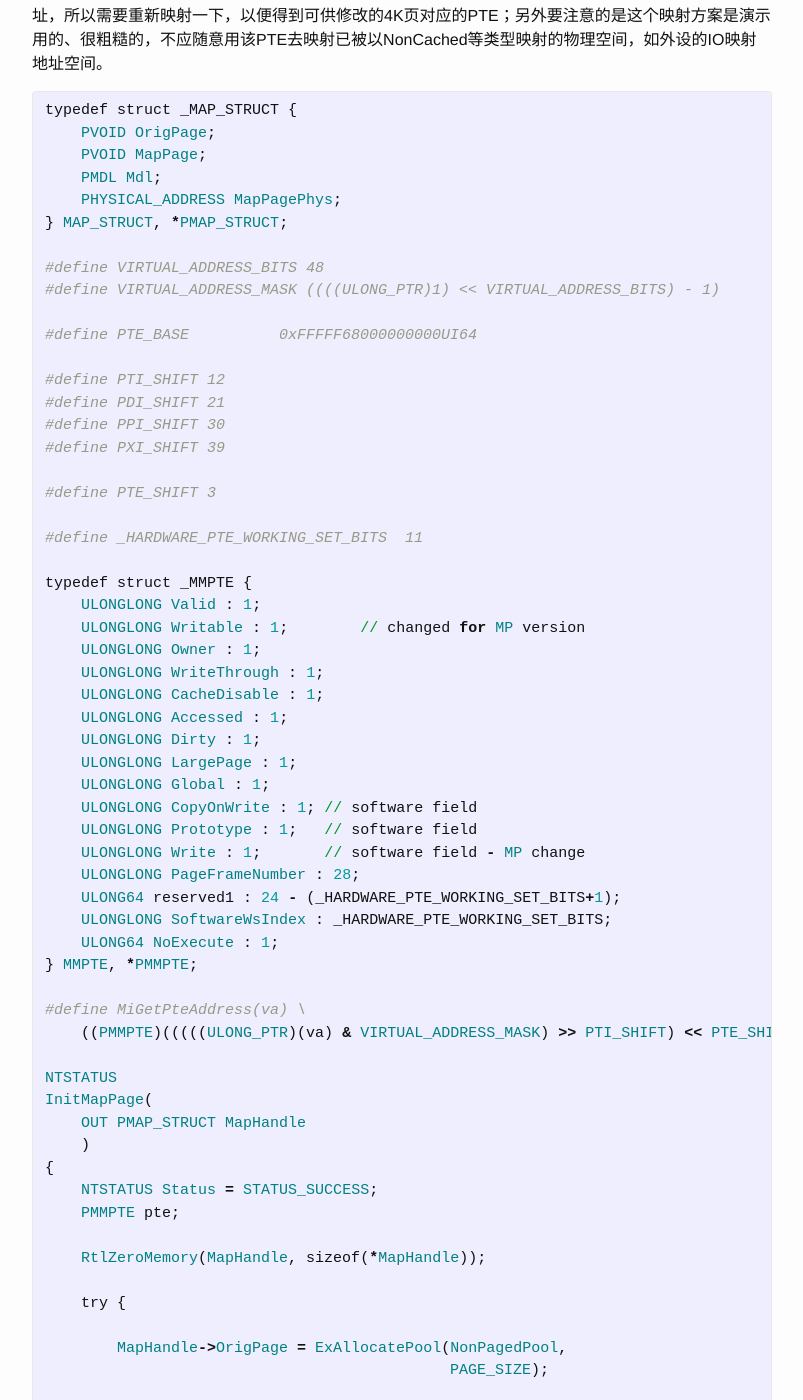
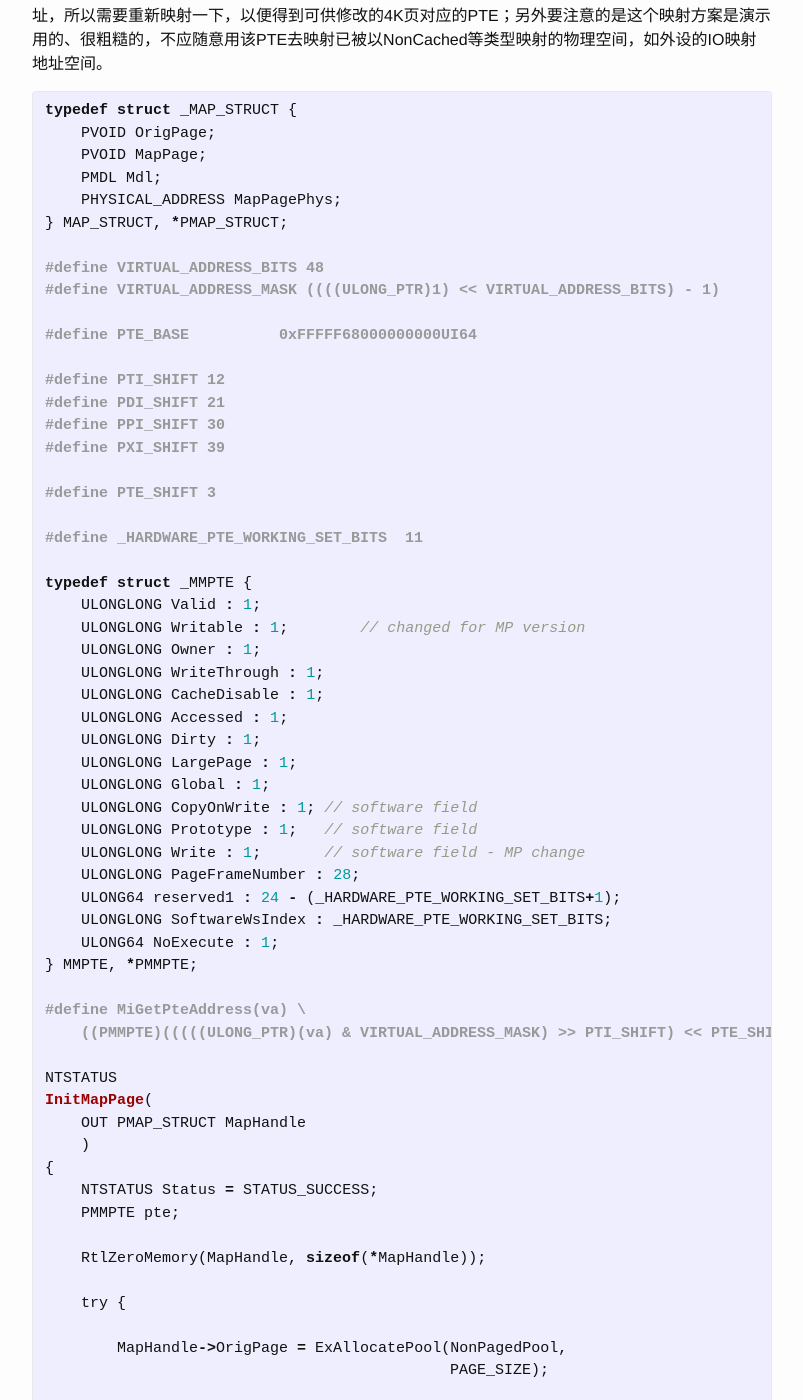
Before and after one commit to digteam/digteam.github.com, a Jekyll site: the page built from _posts/2013-09-30-The_completeness_of_small_principle.markdown, in a window 1280 px wide and 1400 px high, scrolled down 1199 px. Shown: the whole window, without its empty margins (238-1041 px from the left). Built offline with Jekyll 4.4.1, drawn with Linux system fonts in a browser that asks for light colours; some of the changed lines change nothing that is shown; some of the changed text lies outside the part shown.

Commit message:
Add highlighter

```diff
--- a/_config.yml
+++ b/_config.yml
@@ -1,13 +1,13 @@
 # Site settings
 title: Dig Team
 email: digteam@xxx.com
-description: vulnerability digging DVE
+description: vulnerability virtualization digging llvm VT-x AMD-v
 baseurl: "" # the subpath of your site, e.g. /blog/
 url: "http://digteam.github.com" # the base hostname & protocol for your site
 twitter_username: Digteam
 github_username:  digteam
 
 # Build settings
-highlighter: true
+highlighter: pygments
 markdown: kramdown
 img_url: http://digteam.github.com/images
--- a/_posts/2015-01-15-welcome-to-jekyll.markdown
+++ b/_posts/2013-09-30-The_completeness_of_small_principle.markdown
@@ -1,9 +1,10 @@
 ---
-layout: post
-title:  "完备性上的小原则"
-date:   2015-01-15 18:50:58
-categories: jekyll update
-author: pjf
+layout:     post
+title:      "完备性上的小原则"
+date:       2013-09-30 12:13:58
+categories: [virtualization]
+tags:       [BluePill, Vmx]
+author:     pjf
 ---
 
 &emsp;&emsp;多年没写博客了，就先捡点剩菜剩饭炒炒，没啥营养，同学们可以随便看看。另外就是文笔真心烂，阅读的同学们需要点耐心J。
@@ -13,13 +14,13 @@ New Blue Pill作为一个驱动程序加载后，沉淀下去，利用硬件虚
 完备性上的小原则
 
 {:.center}
-![New Blue Pill内存保护](/images/2015-01-15-new_blue_pill.jpg)
+![New Blue Pill内存保护](/images/2013-09-30-new_blue_pill.jpg)
 图1. New Blue Pill内存保护
 
 &emsp;&emsp;这样的虚拟内存保护有多大作用呢，因为客户机和虚拟机监视器的物理内存资源并没有有效隔离，不符合原则，所以效果只能说是聊胜于无。客户机内的软件可以轻松访问虚拟机监视器的物理内存，篡改虚拟机监视器代码数据乃至完全突破使客户机原操作系统重回Host环境（如VMX Root）运行。下面的内容阅读前需要预先熟悉一些Intel64体系结构、Windows内核上的一些知识。
 先设计一个非常简单的物理内存访问库（工作于Win7 X64系统），原理为修改事先分配的NonPagedPool页所对应的PTE，使该线性地址可以用来依次映射我们指定的物理内存页面。注意x64系统如此分配一般获得一个在大页面中的线性地址，所以需要重新映射一下，以便得到可供修改的4K页对应的PTE；另外要注意的是这个映射方案是演示用的、很粗糙的，不应随意用该PTE去映射已被以NonCached等类型映射的物理空间，如外设的IO映射地址空间。
 
-{% highlight ruby %}
+{% highlight c %}
 typedef struct _MAP_STRUCT {
     PVOID OrigPage;
     PVOID MapPage;
@@ -172,7 +173,7 @@ FiniMapPage(
 
 &emsp;&emsp;然后下面的程序片段基于这个访问库，搜索当前Intel Core i3 CPU所关联的VMCS，顺便打印了其中的一些由New Blue Pill事先填充的数据：
 
-{% highlight ruby %}
+{% highlight c %}
 {
     ……
 
@@ -249,7 +250,7 @@ ExFreePool(PhysicalMemoryBlock);
 
 {:.center}
 程序debug输出如图2。
-![搜索当前CPU VMCS](/images/2015-01-15-debug.jpg)
+![搜索当前CPU VMCS](/images/2013-09-30-debug.jpg)
 图2. 搜索当前CPU VMCS
 
 &emsp;&emsp;拿到这些信息，怎么制作“Red Pill”跳出被硬件虚拟化监控的状态就非常简单了，举个例子——比如首先可以通过Host CR3查找、修改Host页表映射加入我们的代码物理页（当然也可以直接利用Host中已经被映射的物理页面）；随后通过修改VmxVmexitHandler（图中VMCS Host RIP所指）代码或者直接替换每个VMCS的Host RIP，在合适的VM Exit时获得Host上的运行权；最后利用获得的信息修改CPU各寄存器并转移到正确位置执行。具体代码就不贴了，有兴趣的同学可以试试。完成了这些，也就突破了nbp的限制。故以nbp的需求而言，它至少要管理完整的客户页表结构（构建Shadow Page Table或使用EPT/NPT）。
```
Also changed, not shown: images/2013-09-30-debug.jpg (renamed from images/2015-01-15-debug.jpg), images/2013-09-30-new_blue_pill.jpg (renamed from images/2015-01-15-new_blue_pill.jpg).
